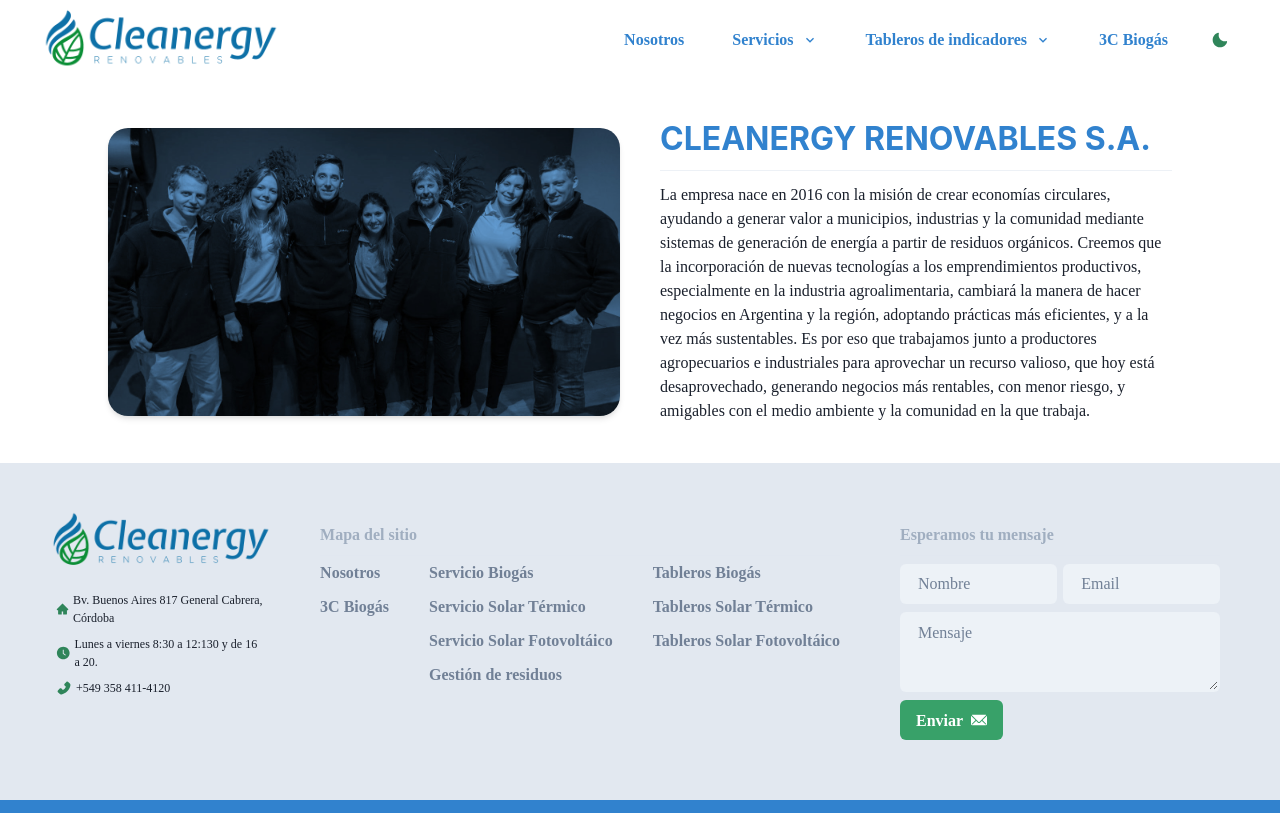
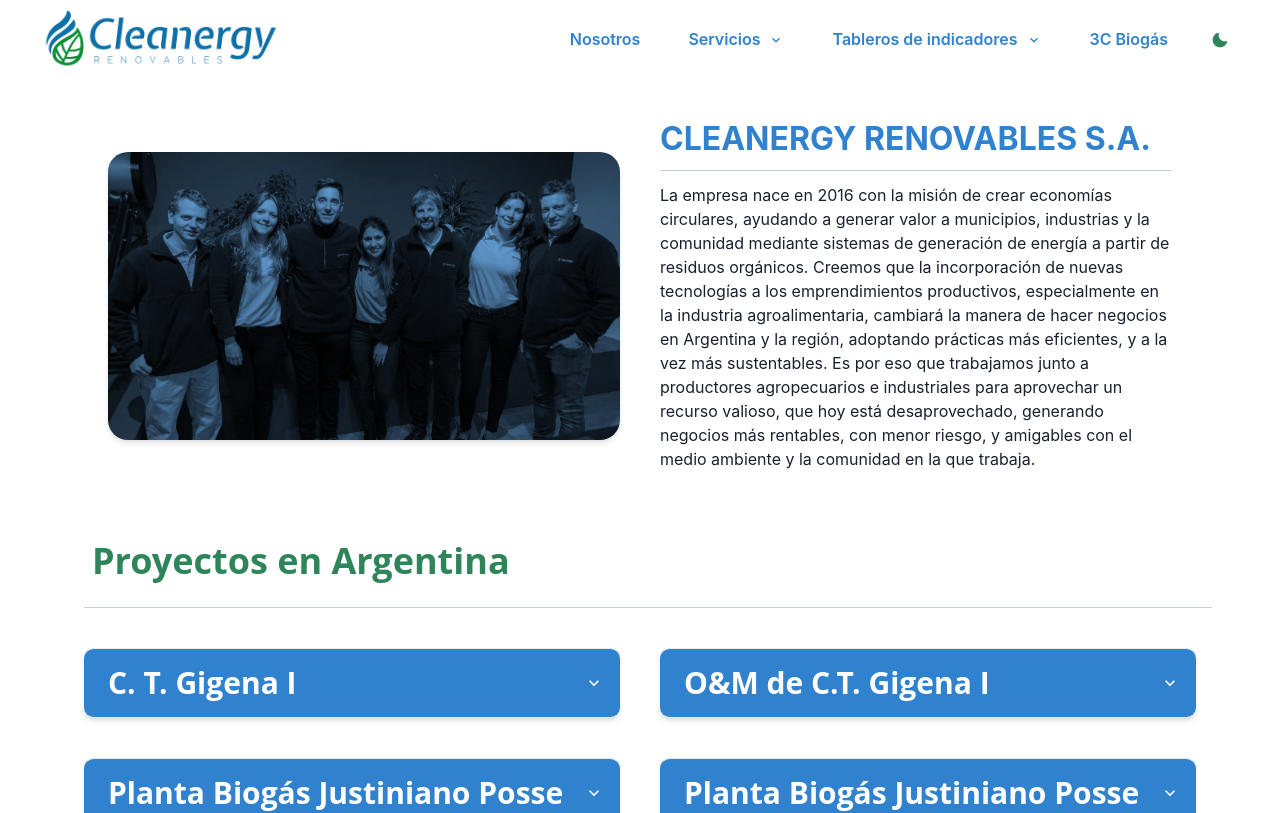
Before and after one commit to NicoPicotto/cleanergy, a Next.js app: page /nosotros in a window 1280 px wide. Shown: the top 813 px of the page. Built offline with nearby package versions, Linux system fonts and the light colour scheme.

Commit message:
Proyectos accordeon

```diff
--- /dev/null
+++ b/components/Nosotros/Portada/PortadaAbout.js
@@ -0,0 +1,43 @@
+import { Flex, Image, Divider, Heading, Text } from '@chakra-ui/react';
+
+const PortadaAbout = ({isMobile}) => {
+	return (
+		<Flex
+			alignItems={'center'}
+			flexDir={isMobile && 'column'}
+			padding={10}
+			justifyContent={'center'}
+		>
+			<Flex width={isMobile ? '100%' : '40vw'} height={'fit-content'}>
+				<Image src={'/assets/about.jpg'} borderRadius={20} boxShadow={'md'} />
+			</Flex>
+			<Flex
+				width={isMobile ? '100%' : '40vw'}
+				marginLeft={10}
+				flexDir={'column'}
+				marginTop={isMobile && 5}
+			>
+				<Heading fontSize={'2em'} color={'brand.primario'}>
+					CLEANERGY RENOVABLES S.A.
+				</Heading>
+				<Divider orientation='horizontal' marginTop={3} marginBottom={3} borderColor={"brand.terciario"}/>
+				<Text fontSize={'1em'}>
+					La empresa nace en 2016 con la misión de crear economías circulares,
+					ayudando a generar valor a municipios, industrias y la comunidad
+					mediante sistemas de generación de energía a partir de residuos
+					orgánicos. Creemos que la incorporación de nuevas tecnologías a los
+					emprendimientos productivos, especialmente en la industria
+					agroalimentaria, cambiará la manera de hacer negocios en Argentina y
+					la región, adoptando prácticas más eficientes, y a la vez más
+					sustentables. Es por eso que trabajamos junto a productores
+					agropecuarios e industriales para aprovechar un recurso valioso, que
+					hoy está desaprovechado, generando negocios más rentables, con menor
+					riesgo, y amigables con el medio ambiente y la comunidad en la que
+					trabaja.
+				</Text>
+			</Flex>
+		</Flex>
+	);
+};
+
+export default PortadaAbout;
--- /dev/null
+++ b/components/Nosotros/ProyectoItems/ProyectoItems.js
@@ -0,0 +1,44 @@
+import {
+	Heading,
+	Flex,
+	Text,
+	Accordion,
+	Box,
+	AccordionIcon,
+	AccordionItem,
+	AccordionPanel,
+	AccordionButton,
+} from '@chakra-ui/react';
+
+const ProyectoItems = ({ title, text, isMobile }) => {
+	return (
+		<Accordion allowToggle width={isMobile ? '80vw' : '45vw'} padding={5}>
+			<AccordionItem
+				borderRadius={10}
+				bgColor={'brand.primario'}
+				boxShadow='md'
+			>
+				<Flex>
+					<AccordionButton>
+						<Box flex='1' textAlign='left' marginRight={2} padding={2}>
+							<Heading fontFamily={'fonts.open'} color={'white'} size={'lg'}>
+								{title}
+							</Heading>
+						</Box>
+						<AccordionIcon color={'white'} />
+					</AccordionButton>
+				</Flex>
+				<AccordionPanel
+					bgColor={'white'}
+					pb={4}
+					fontFamily={'fonts.open'}
+					fontSize={'lg'}
+				>
+					{text}
+				</AccordionPanel>
+			</AccordionItem>
+		</Accordion>
+	);
+};
+
+export default ProyectoItems;
--- /dev/null
+++ b/components/Nosotros/ProyectosAbout/ProyectosAbout.js
@@ -0,0 +1,52 @@
+import { Divider, Heading, Flex, Wrap, WrapItem, Box } from '@chakra-ui/react';
+import ProyectoItems from '../ProyectoItems/ProyectoItems';
+
+const ProyectosAbout = ({isMobile}) => {
+	return (
+		<Flex justifyContent={'center'} alignItems={'center'} flexDir={'column'}>
+			<Flex w={'90vw'} padding={5} flexDir={'column'}>
+				<Heading
+					fontFamily={'fonts.open'}
+					color={'brand.secundario'}
+					noOfLines={1}
+					padding={2}
+				>
+					Proyectos en Argentina
+				</Heading>
+				<Divider borderColor={'brand.terciario'} padding={2} />
+			</Flex>
+			<Flex marginBottom={10}>
+				<Flex
+					align='center'
+					justify='center'
+					w={'100vw'}
+					flexWrap={'wrap'}
+                    flexDir={isMobile && "column"}
+				>
+					<ProyectoItems
+						title='C. T. Gigena I'
+						text='A cargo de la Ingeniería de detalle, Gestión Integral de Proyecto (incluyendo Construction Management), y Puesta en Marcha biológica de la planta. La misma ha sido habilitada comercialmente en diciembre de 2019.'
+                        isMobile={isMobile}
+					/>
+					<ProyectoItems
+						title='O&M de C.T. Gigena I'
+						text='Responsable de la operación y el mantenimiento de la planta por los 20 años de duración del PPA, como proveedor integral, que proporcionará gestión y experiencia local, además de un control exhaustivo de las variables fisicoquímicas y microbiológicas del sistema para asegurar la máxima eficiencia en la producción de biogás.'
+                        isMobile={isMobile}
+					/>
+					<ProyectoItems
+						title='Planta Biogás Justiniano Posse'
+						text='Reingeniería y puesta en marcha de planta de Biogás para autoconsumo (400kW). En operación desde 2021'
+                        isMobile={isMobile}
+					/>
+					<ProyectoItems
+						title='Planta Biogás Justiniano Posse'
+						text='Reingeniería y puesta en marcha de planta de Biogás para autoconsumo (400kW). En operación desde 2021'
+                        isMobile={isMobile}
+					/>
+				</Flex>
+			</Flex>
+		</Flex>
+	);
+};
+
+export default ProyectosAbout;
--- a/pages/nosotros.js
+++ b/pages/nosotros.js
@@ -1,13 +1,7 @@
-import {
-	Flex,
-	Image,
-	Divider,
-	Heading,
-	Text,
-} from '@chakra-ui/react';
 import { useState, useEffect } from 'react';
+import PortadaAbout from '../components/Nosotros/Portada/PortadaAbout';
+import ProyectosAbout from '../components/Nosotros/ProyectosAbout/ProyectosAbout';
 const Nosotros = () => {
-
 	const [isMobile, setIsMobile] = useState(false);
 
 	//Screen Size para mobile
@@ -25,43 +19,10 @@
 	});
 
 	return (
-		<Flex alignItems={'center'} flexDir={isMobile && "column"} padding={10} justifyContent={"center"}>
-			<Flex
-				width={'40vw'}
-				height={"fit-content"}
-			>
-				<Image src={'/assets/about.jpg'} borderRadius={20} boxShadow={'md'} />
-			</Flex>
-			<Flex
-				width={'40vw'}
-				marginLeft={10}
-				flexDir={'column'}
-				ali
-			>
-				<Heading
-					fontSize={'2em'}
-					color={'brand.primario'}
-
-				>
-					CLEANERGY RENOVABLES S.A.
-				</Heading>
-				<Divider orientation='horizontal' marginTop={3} marginBottom={3} />
-				<Text fontSize={'1em'}>
-					La empresa nace en 2016 con la misión de crear
-					economías circulares, ayudando a generar valor a municipios,
-					industrias y la comunidad mediante sistemas de generación de energía a
-					partir de residuos orgánicos. Creemos que la incorporación de nuevas
-					tecnologías a los emprendimientos productivos, especialmente en la
-					industria agroalimentaria, cambiará la manera de hacer negocios en
-					Argentina y la región, adoptando prácticas más eficientes, y a la vez
-					más sustentables. Es por eso que trabajamos junto a productores
-					agropecuarios e industriales para aprovechar un recurso valioso, que
-					hoy está desaprovechado, generando negocios más rentables, con menor
-					riesgo, y amigables con el medio ambiente y la comunidad en la que
-					trabaja.
-				</Text>
-			</Flex>
-		</Flex>
+		<>
+			<PortadaAbout isMobile={isMobile} />
+			<ProyectosAbout isMobile={isMobile} />
+		</>
 	);
 };
 
--- a/styles/theme.js
+++ b/styles/theme.js
@@ -5,7 +5,7 @@
 	brand: {
 		primario: '#3182CE',
 		secundario: '#2F855A',
-        terciario: "#A0AEC0"
+		terciario: '#A0AEC0',
 	},
 };
 
@@ -13,9 +13,9 @@
 	fonts: {
 		open: `'Open Sans', sans-serif`,
 		raleway: `'Raleway', sans-serif`,
-	  },
-}
+	},
+};
 
-const theme = extendTheme({ colors, fonts:{body: "Raleway"} });
+const theme = extendTheme({ colors, fonts });
 
 export default theme;
```
Also changed, not shown: 1 other file (tests, documents, lock files or other folders).
